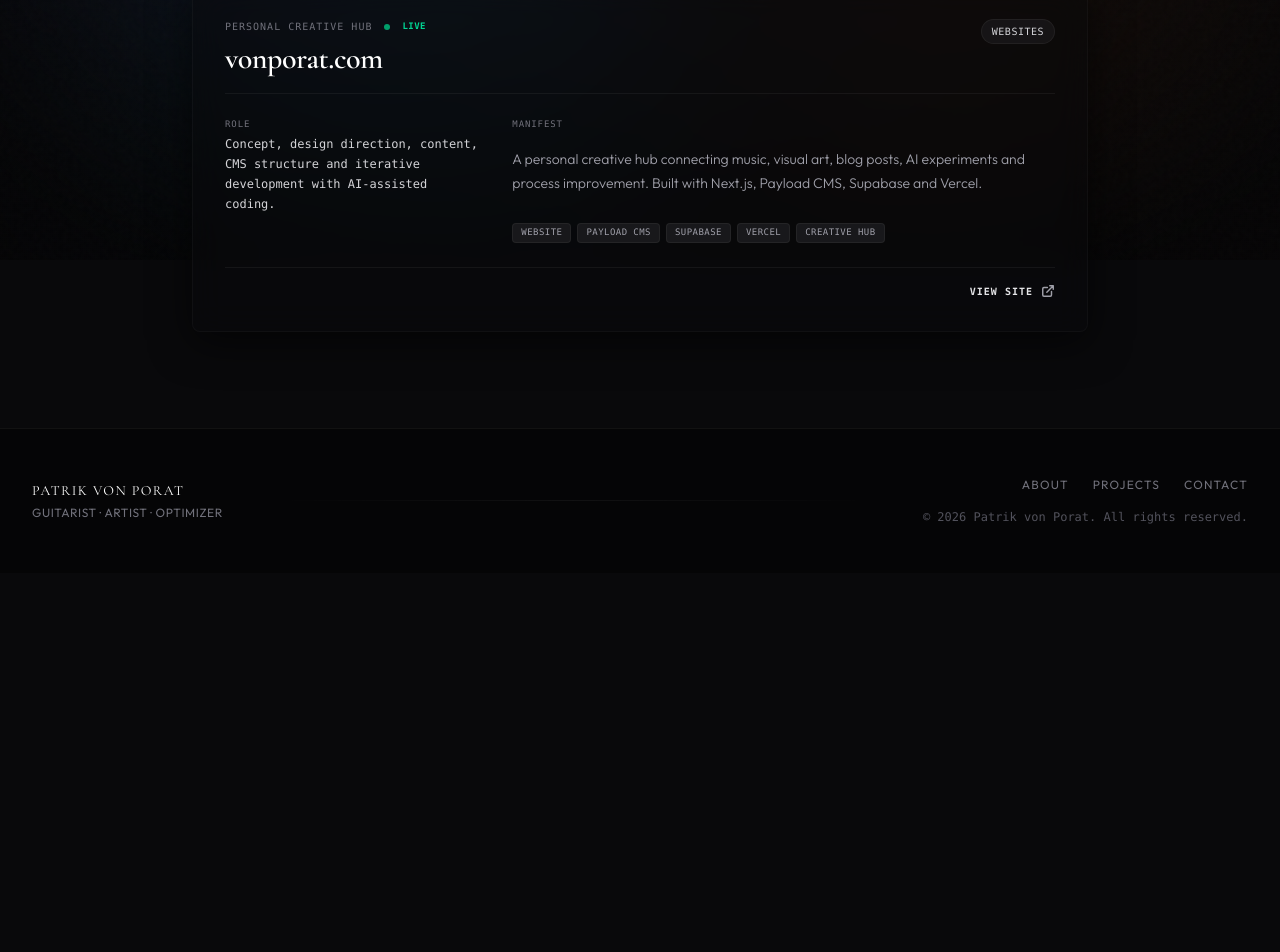
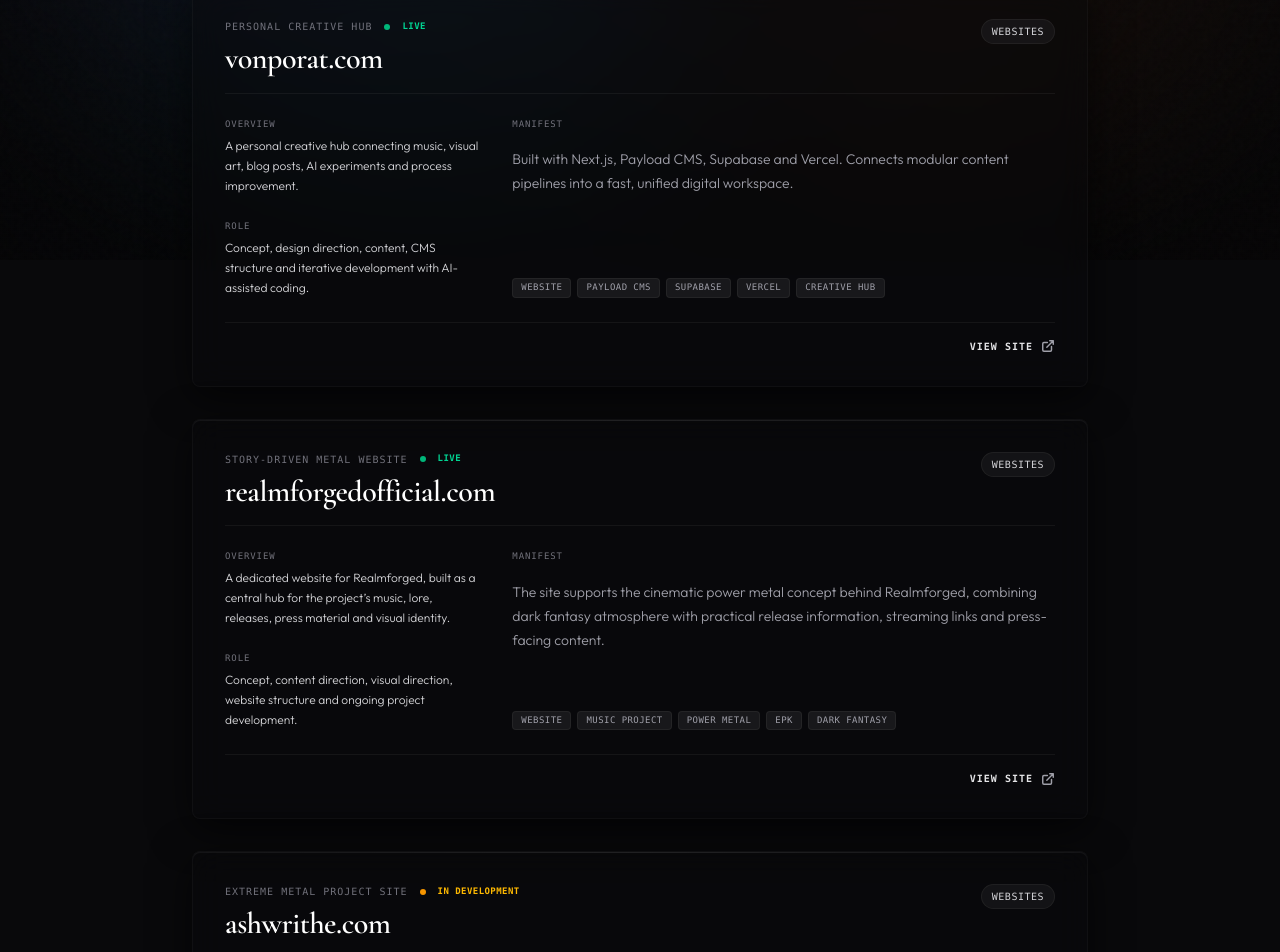
Before and after one commit to xvonpat/patrik-von-porat-portfolio, a Next.js app: page /projects in a window 1280 px wide. Shown: the part 540-1492 px from the top of the page. Before the commit the page ends 1113 px from the top, so only its background shows below. Built offline with nearby package versions, Linux system fonts and the light colour scheme.

Commit message:
feat: add realmforgedofficial.com and ashwrithe.com website cards to Projects page

```diff
--- a/src/app/(app)/projects/ProjectsClient.js
+++ b/src/app/(app)/projects/ProjectsClient.js
@@ -17,15 +17,44 @@ const PROJECTS = [
   {
     id: 'vonporat',
     title: 'vonporat.com',
-    category: 'Websites', // Maps to Websites filter
+    category: 'Websites',
     status: 'Live',
     typeLabel: 'Personal Creative Hub',
-    description: 'A personal creative hub connecting music, visual art, blog posts, AI experiments and process improvement. Built with Next.js, Payload CMS, Supabase and Vercel.',
+    description: 'A personal creative hub connecting music, visual art, blog posts, AI experiments and process improvement.',
+    manifest: 'Built with Next.js, Payload CMS, Supabase and Vercel. Connects modular content pipelines into a fast, unified digital workspace.',
     role: 'Concept, design direction, content, CMS structure and iterative development with AI-assisted coding.',
     tags: ['Website', 'Payload CMS', 'Supabase', 'Vercel', 'Creative Hub'],
     cta: 'View Site',
     link: 'https://vonporat.com',
     accent: 'cyan'
+  },
+  {
+    id: 'realmforged',
+    title: 'realmforgedofficial.com',
+    category: 'Websites',
+    status: 'Live',
+    typeLabel: 'Story-Driven Metal Website',
+    description: 'A dedicated website for Realmforged, built as a central hub for the project’s music, lore, releases, press material and visual identity.',
+    manifest: 'The site supports the cinematic power metal concept behind Realmforged, combining dark fantasy atmosphere with practical release information, streaming links and press-facing content.',
+    role: 'Concept, content direction, visual direction, website structure and ongoing project development.',
+    tags: ['Website', 'Music Project', 'Power Metal', 'EPK', 'Dark Fantasy'],
+    cta: 'View Site',
+    link: 'https://realmforgedofficial.com',
+    accent: 'purple'
+  },
+  {
+    id: 'ashwrithe',
+    title: 'ashwrithe.com',
+    category: 'Websites',
+    status: 'In Development',
+    typeLabel: 'Extreme Metal Project Site',
+    description: 'A dark project website for Ashwrithe, created to establish the visual identity, atmosphere and conceptual foundation of the band before the first official release.',
+    manifest: 'The site presents Ashwrithe as a developing blackened melodic death metal project shaped by frostbitten visuals, soot-dark atmosphere and ritualistic extreme metal aesthetics.',
+    role: 'Concept, visual direction, content direction, website structure and project worldbuilding.',
+    tags: ['Website', 'Music Project', 'Blackened Metal', 'Visual Identity', 'In Development'],
+    cta: 'Enter Ashwrithe',
+    link: 'https://ashwrithe.com',
+    accent: 'zinc'
   }
 ];
 
@@ -97,7 +126,7 @@ export default function ProjectsClient() {
               }
               className={`text-[10px] md:text-xs font-mono px-3 py-1.5 rounded transition-all duration-300 tracking-wider uppercase font-medium active:scale-[0.98] ${
                 isActive
-                  ? 'hover:brightness-125 hover:shadow-[0_0_24px_rgba(0,229,255,0.18)]'
+                  ? 'hover:border-accent-cyan/50 hover:shadow-[0_0_20px_rgba(0,229,255,0.12)]'
                   : 'hover:text-white hover:border-white/10 hover:shadow-[0_0_12px_rgba(255,255,255,0.03)]'
               }`}
             >
@@ -121,8 +150,8 @@ export default function ProjectsClient() {
                   <span className="text-[10px] font-mono tracking-widest text-zinc-500 uppercase">
                     {proj.typeLabel}
                   </span>
-                  <span className="h-1.5 w-1.5 rounded-full bg-emerald-500 animate-pulse" />
-                  <span className="text-[9px] font-mono tracking-wider text-emerald-400 uppercase font-bold">
+                  <span className={`h-1.5 w-1.5 rounded-full ${proj.status === 'Live' ? 'bg-emerald-500' : 'bg-amber-500'} animate-pulse`} />
+                  <span className={`text-[9px] font-mono tracking-wider ${proj.status === 'Live' ? 'text-emerald-400' : 'text-amber-400'} uppercase font-bold`}>
                     {proj.status}
                   </span>
                 </div>
@@ -140,10 +169,14 @@ export default function ProjectsClient() {
             <div className="grid grid-cols-1 md:grid-cols-3 gap-6 md:gap-8">
 
               {/* Left Column: Specifications */}
-              <div className="md:col-span-1 flex flex-col gap-4 text-xs font-mono">
-                <div className="flex flex-col gap-1">
+              <div className="md:col-span-1 flex flex-col gap-6 text-xs font-mono">
+                <div className="flex flex-col gap-1.5">
+                  <span className="text-zinc-500 uppercase tracking-widest text-[9px]">Overview</span>
+                  <p className="text-zinc-300 font-light leading-5 normal-case font-sans">{proj.description}</p>
+                </div>
+                <div className="flex flex-col gap-1.5">
                   <span className="text-zinc-500 uppercase tracking-widest text-[9px]">Role</span>
-                  <p className="text-zinc-300 font-light leading-5">{proj.role}</p>
+                  <p className="text-zinc-300 font-light leading-5 normal-case font-sans">{proj.role}</p>
                 </div>
               </div>
 
@@ -152,7 +185,7 @@ export default function ProjectsClient() {
                 <div className="flex flex-col gap-4">
                   <span className="text-zinc-500 font-mono uppercase tracking-widest text-[9px]">Manifest</span>
                   <p className="text-sm leading-6 text-zinc-400 font-light">
-                    {proj.description}
+                    {proj.manifest}
                   </p>
                 </div>
 
```
